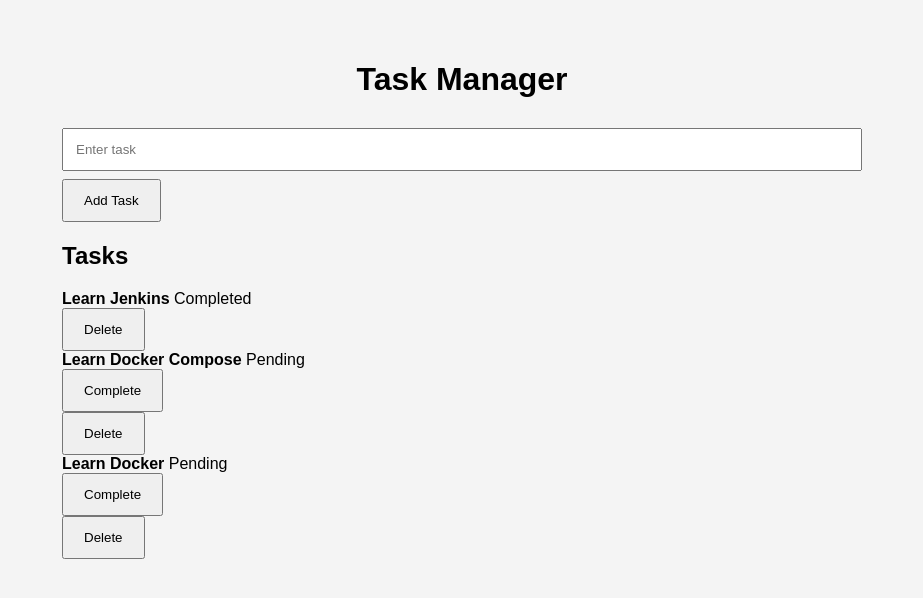
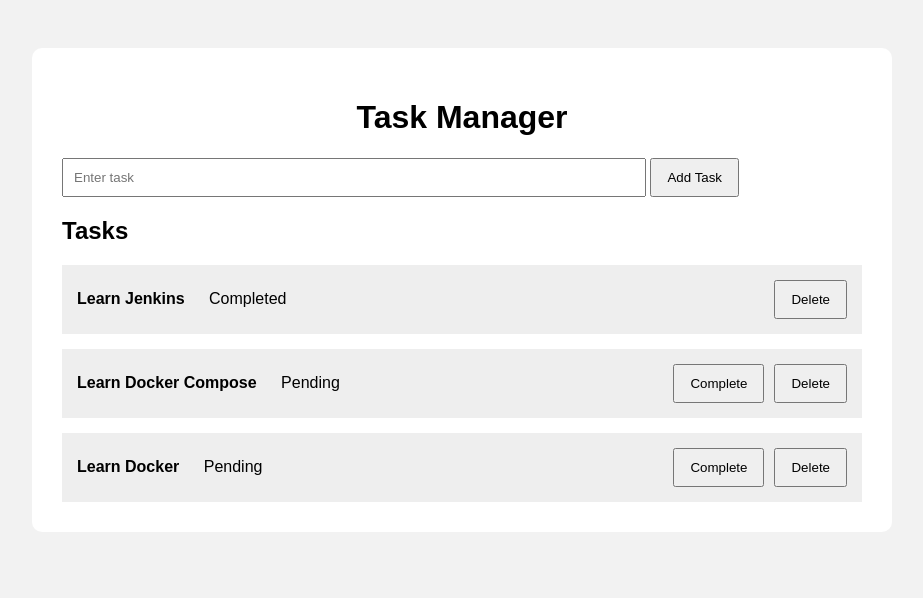
Before and after one commit to adeelamanat566/flask-mysql-docker-project, a Flask app: page / in a window 1280 px wide. Shown: the top 598 px of the page, without its empty margins (178-1101 px from the left). Run offline with Flask 3, Linux system fonts and the light colour scheme; data comes from the database, SQL or seed files in the repository; data that the repository does not hold is empty.

Commit message:
Update style.css

```diff
--- a/static/style.css
+++ b/static/style.css
@@ -1,49 +1,44 @@
 body {
     font-family: Arial, sans-serif;
-    background: #f4f4f4;
-    margin: 0;
+    background: #f2f2f2;
     padding: 40px;
 }
 
 .container {
     max-width: 800px;
     margin: auto;
+    background: white;
+    padding: 30px;
+    border-radius: 10px;
 }
 
 h1 {
     text-align: center;
 }
 
-.subtitle {
-    text-align: center;
-}
-
-.card {
-    background: white;
-    padding: 25px;
-    margin-top: 20px;
-    border-radius: 10px;
-}
-
 input {
-    width: 100%;
-    padding: 12px;
-    margin: 8px 0;
-    box-sizing: border-box;
+    padding: 10px;
+    width: 70%;
 }
 
 button {
-    padding: 12px 20px;
+    padding: 10px 15px;
     cursor: pointer;
 }
 
-table {
-    width: 100%;
-    border-collapse: collapse;
+.task {
+    display: flex;
+    align-items: center;
+    gap: 10px;
+    margin-top: 15px;
+    padding: 15px;
+    background: #eee;
 }
 
-th, td {
-    padding: 10px;
-    border-bottom: 1px solid #ddd;
-    text-align: left;
+.task div {
+    flex: 1;
 }
+
+.task span {
+    margin-left: 20px;
+}
```
